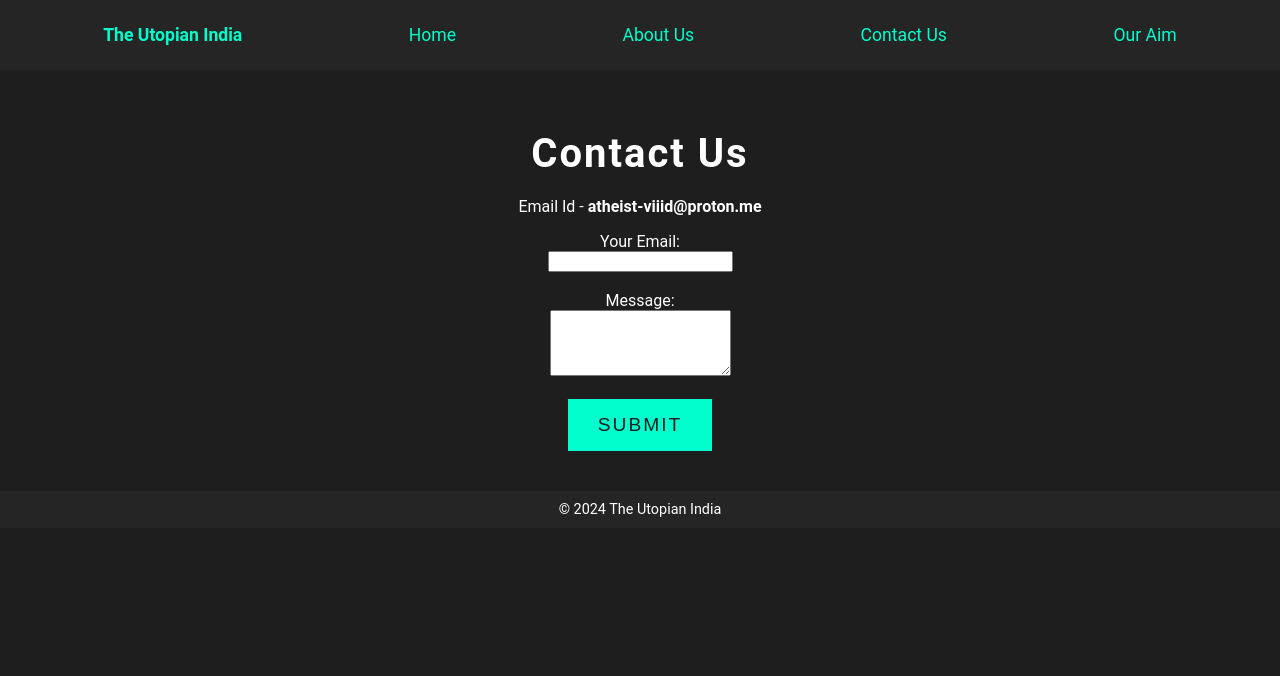
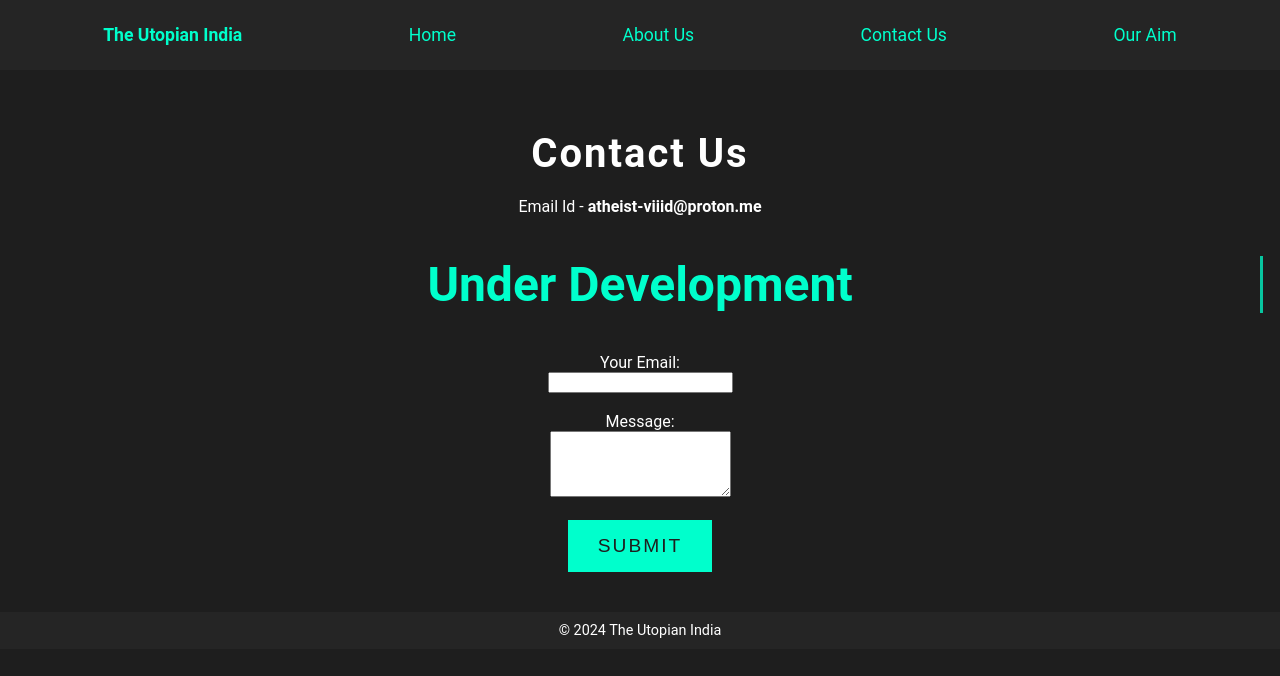
Before and after one commit to Utopian-India/Utopian-India.github.io, a plain HTML site: page contact.html in a window 1280 px wide. Drawn offline with Linux system fonts and the light colour scheme.

Commit message:
Update contact.html

```diff
--- a/contact.html
+++ b/contact.html
@@ -26,6 +26,7 @@
   <div class="content" id="contact">
     <h1>Contact Us</h1>
     <p>Email Id - <strong>atheist-viiid@proton.me</strong></p>
+    <h2> Under Development </h2>
     <form>
       <label for="email">Your Email:</label><br>
       <input type="email" id="email" name="email" required><br><br>
```
